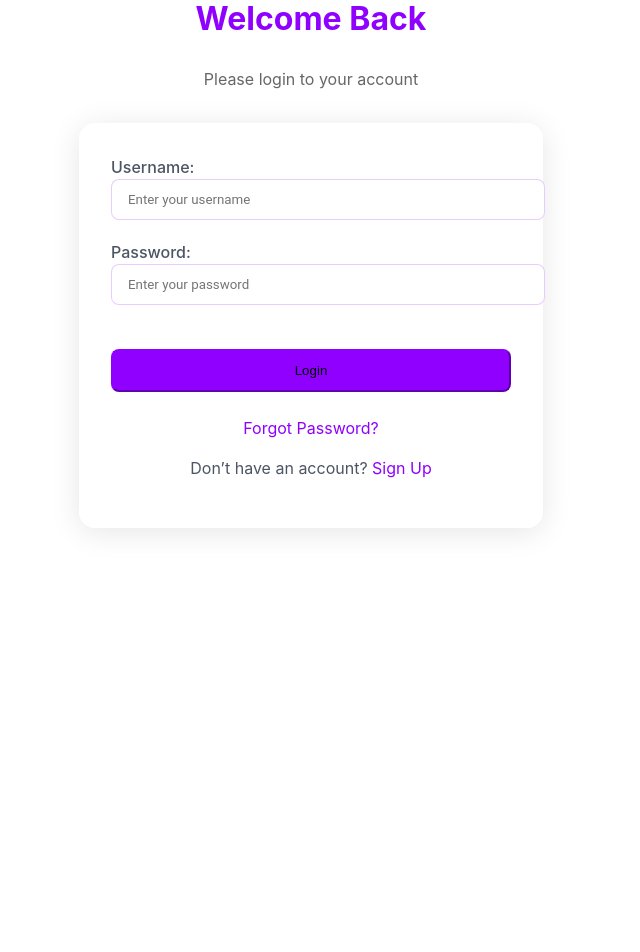
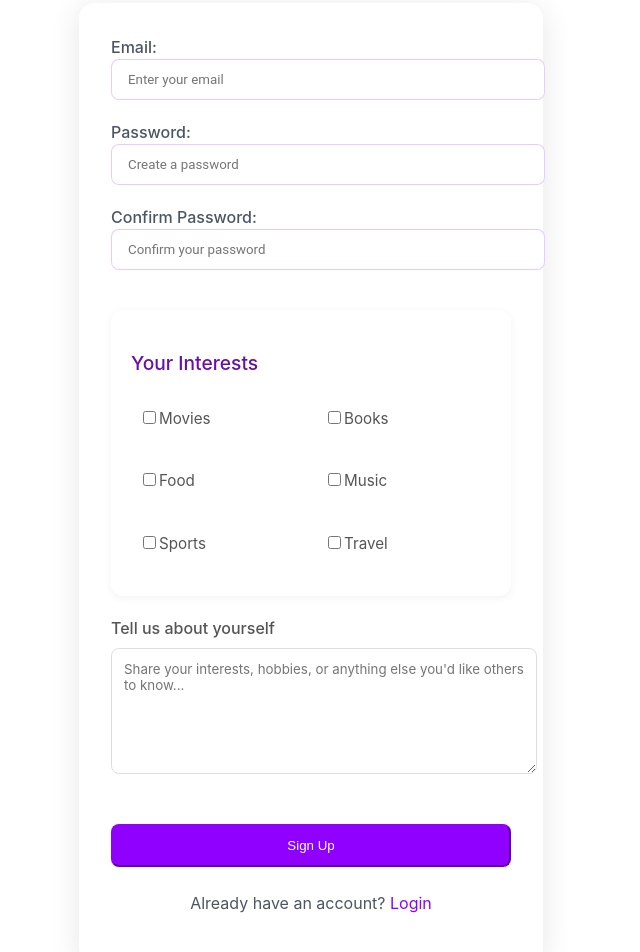
Before and after one commit to Coolkid0629/matchup-sbhacks, a React (Vite) app in the folder my-react-app/: page / in a window 1280 px wide. Shown: the part 240-1192 px from the top of the page, without its empty margins (329-969 px from the left). Before the commit the page ends 928 px from the top, so only its background shows below. Built offline with nearby package versions, Linux system fonts and the light colour scheme.

Commit message:
signup page update

```diff
--- a/my-react-app/src/components/Login/Login.css
+++ b/my-react-app/src/components/Login/Login.css
@@ -60,6 +60,7 @@
   border-radius: 0.5rem !important;
   font-weight: 500 !important;
   transition: all 0.3s ease !important;
+  color: #ffffff !important;
 }
 
 .submit-button:hover {
--- a/my-react-app/src/components/Signup.jsx
+++ b/my-react-app/src/components/Signup.jsx
@@ -7,29 +7,32 @@ import Login from './Login/Login.jsx';
 function Signup() {
   return (
     <div className="login-container">
+      <h2 className="login-title">Sign Up</h2>
+      <p className="login-subtitle">Find friends today!</p>
       <Form className="login-form">
-        <h2 className="login-title">SIGN UP</h2>
-
-        <Form.Group className="mb-4" controlId="formBasicEmail">
+        <Form.Group className="mb-3" controlId="formGroupEmail">
+          <Form.Label className="form-label">Email: </Form.Label>
           <Form.Control
             type="email"
-            placeholder="Enter email"
+            placeholder="Enter your email"
             className="form-input"
           />
         </Form.Group>
 
-        <Form.Group className="mb-4" controlId="formBasicPassword">
+        <Form.Group className="mb-3" controlId="formGroupPassword">
+          <Form.Label className="form-label">Password: </Form.Label>
           <Form.Control
             type="password"
-            placeholder="Password"
+            placeholder="Create a password"
             className="form-input"
           />
         </Form.Group>
 
-        <Form.Group className="mb-4" controlId="formBasicConfirmPassword">
+        <Form.Group className="mb-3" controlId="formGroupConfirmPassword">
+          <Form.Label className="form-label">Confirm Password: </Form.Label>
           <Form.Control
             type="password"
-            placeholder="Confirm Password"
+            placeholder="Confirm your password"
             className="form-input"
           />
         </Form.Group>
@@ -100,14 +103,14 @@ function Signup() {
         <Button
           variant="primary"
           type="submit"
-          className="submit-button w-100">
+          className="submit-button">
           Sign Up
         </Button>
 
-        <div className="text-center mt-3">
+        <div className="login-footer">
           <p>
             Already have an account?{" "}
-            <a href="login">
+            <a href="login" className="sign-up">
               Login
             </a>
           </p>
--- a/my-react-app/src/main.jsx
+++ b/my-react-app/src/main.jsx
@@ -7,6 +7,6 @@ import Navbar from './components/Navbar/NavbarComponent.jsx'
 
 createRoot(document.getElementById('root')).render(
   <StrictMode>
-    <Login />
+    <Signup />
   </StrictMode>
 )
```
